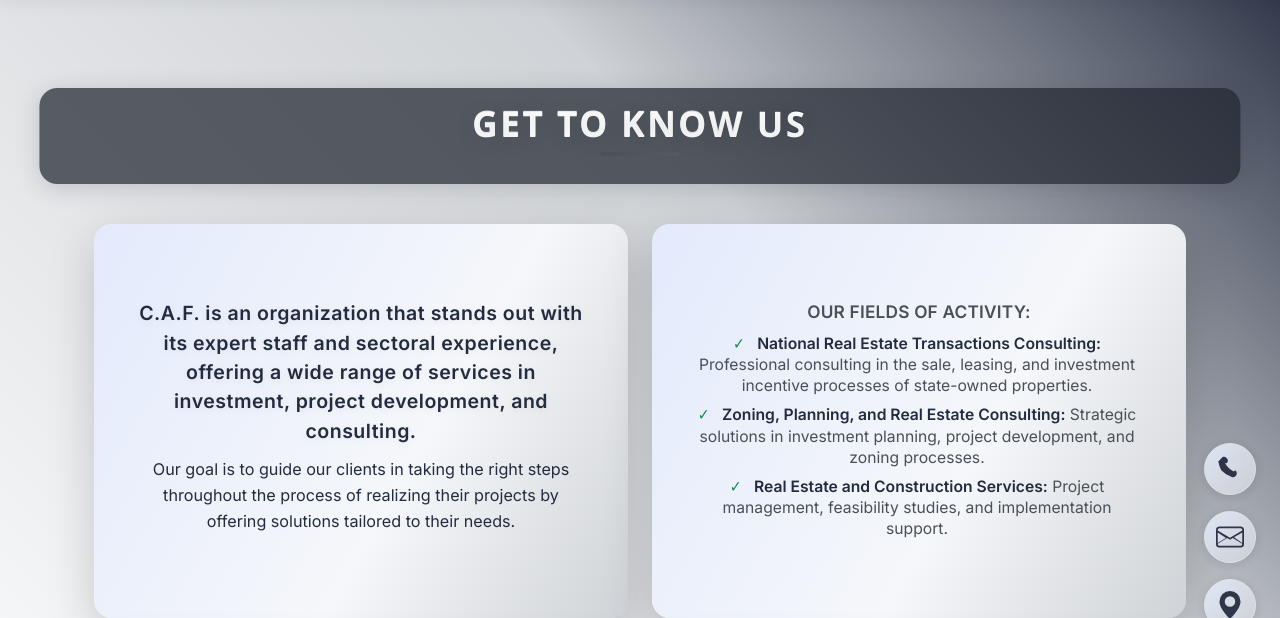
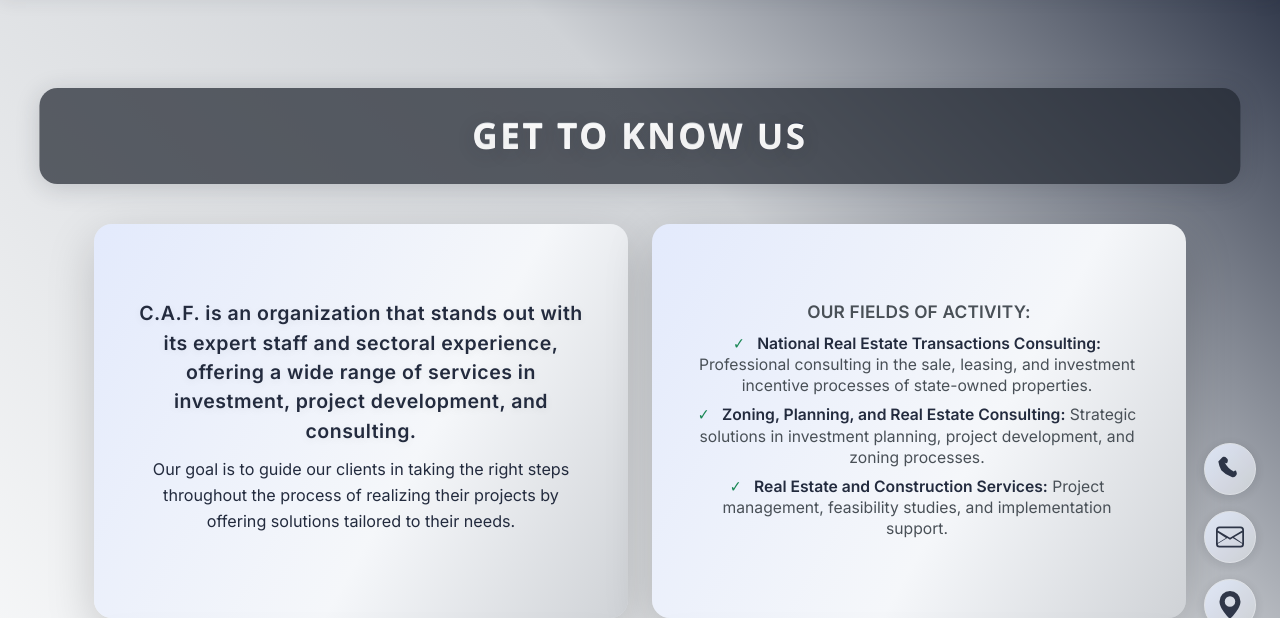
Before and after one commit to Lampa97/Consulting_Company_Website, a Django app: template website/templates/website/about.html in a window 1280 px wide. Shown: the part 77-695 px from the top of the page. Run offline with Django 5.2, Linux system fonts and the light colour scheme; the template is opened without the code that fills it, so the values that code supplies are empty.

Commit message:
styles fixes

```diff
--- a/website/templates/website/about.html
+++ b/website/templates/website/about.html
@@ -47,10 +47,9 @@
         opacity: 0.85;
       }
     </style>
-    <div class="d-flex flex-column align-items-center mb-5 position-relative" style="min-height: 80px;">
-      <div class="about-gtku-bg"></div>
-      <div class="about-gtku-title">{% trans "Get to know us" %}</div>
-      <div class="about-gtku-line"></div>
+    <div class="d-flex flex-column justify-content-center align-items-center mb-5 position-relative" style="min-height: 80px;">
+      <div class="about-gtku-bg" style="display:flex;align-items:center;justify-content:center;padding:18px 0;"></div>
+      <div class="about-gtku-title" style="position:relative;z-index:2;">{% trans "Get to know us" %}</div>
     </div>
     <style>
       .about-equal-card {
```
Also changed, not shown: website/templates/website/category_list.html (+20 -7 lines).
